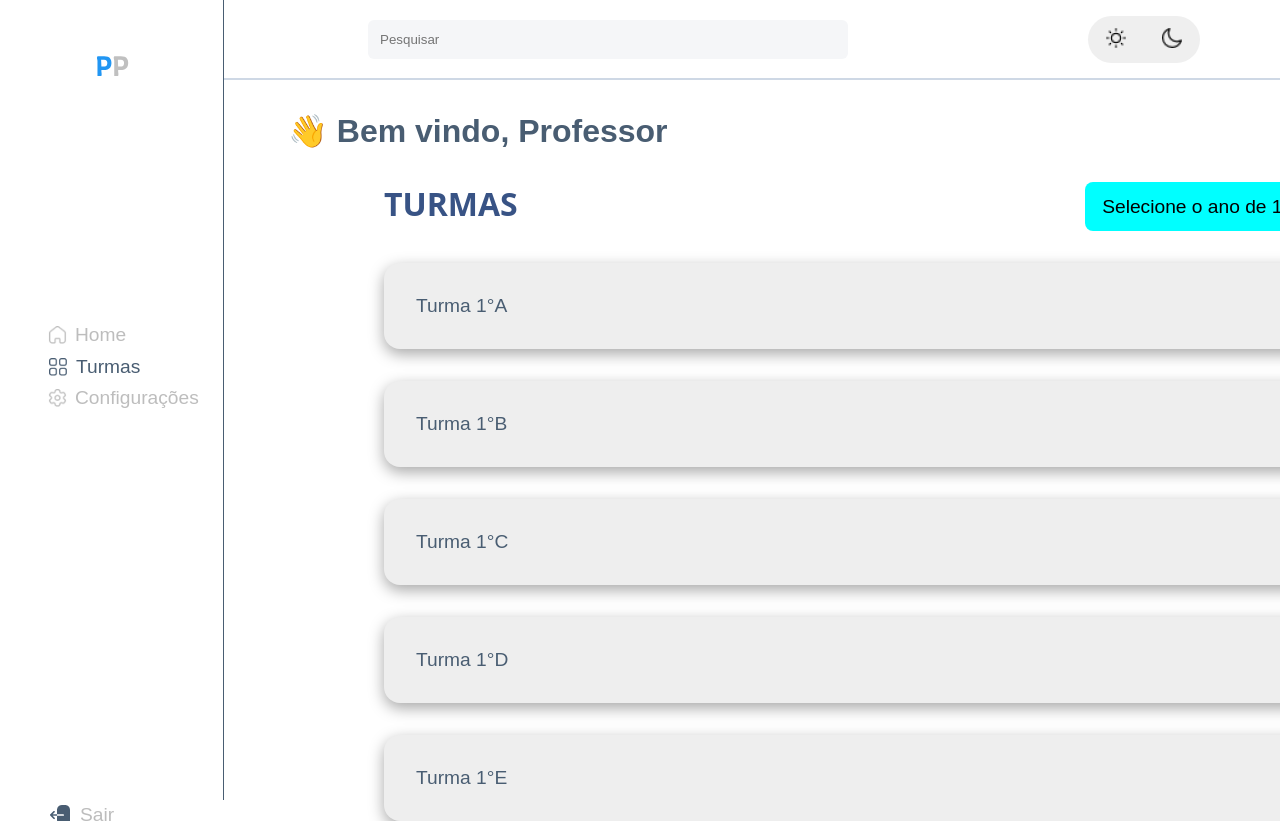
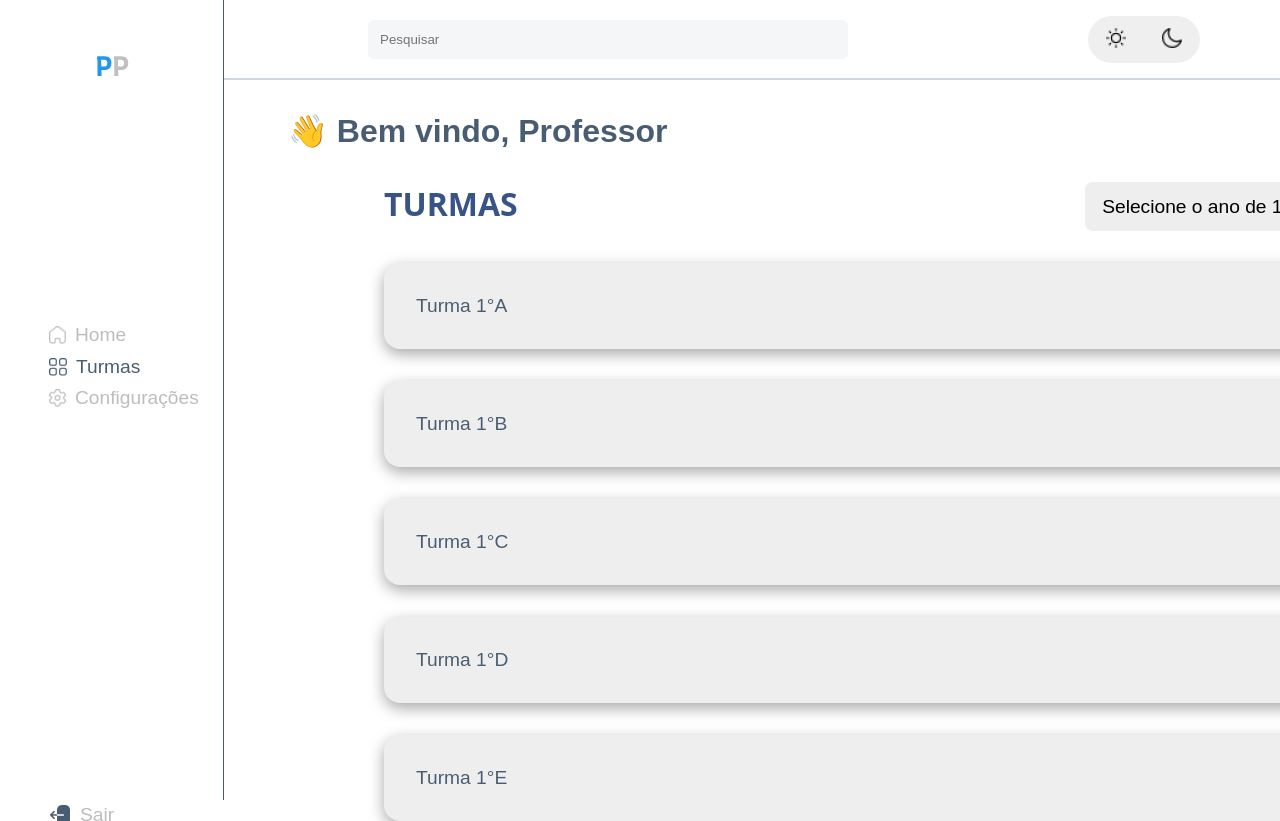
Before and after one commit to Caike-Queiroz/presencePro, a React (Vite) app: page /turmas in a window 1280 px wide. Shown: the top 821 px of the page. Built offline with nearby package versions, Linux system fonts and the light colour scheme.

Commit message:
Header commit

```diff
--- a/src/components/TurmasSelect/styles.module.css
+++ b/src/components/TurmasSelect/styles.module.css
@@ -25,7 +25,7 @@
     border-radius: 8px;
     font-size: 1.2rem;
     font-weight: lighter;
-    background-color: aqua;
+    background-color: #eee;
     padding: .8rem;
 }
 
```
Also changed, not shown: src/components/Header/Index.jsx (+8 -2 lines).
